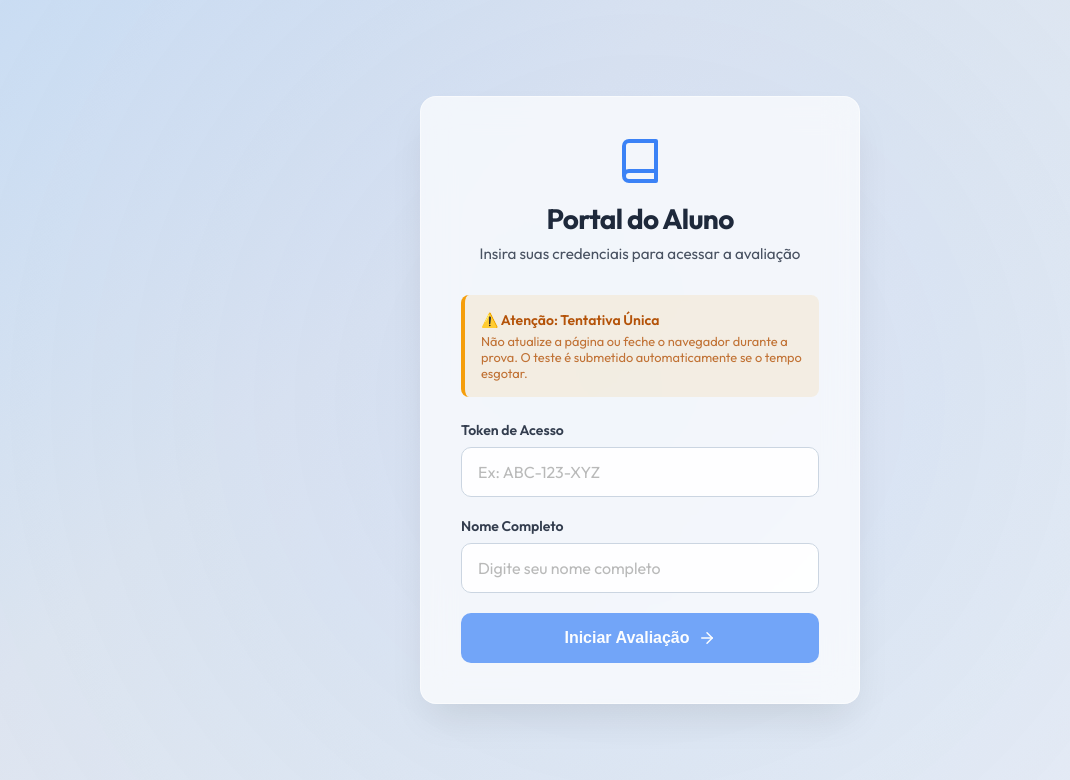
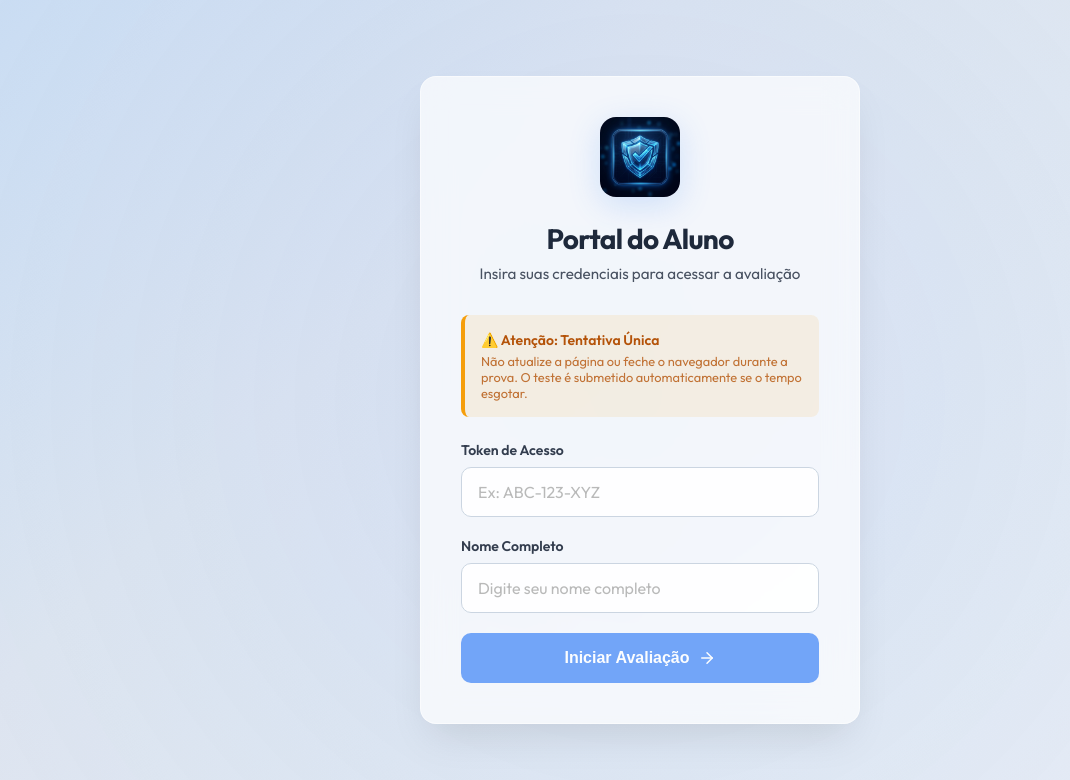
Before and after one commit to JonasGolart/questionario-online, a Next.js app in the folder apps/web/: page /aluno in a window 1280 px wide. Shown: the top 780 px of the page, without its empty margins (0-1070 px from the left). Built offline with nearby package versions, Linux system fonts and the light colour scheme; no server answers.

Commit message:
style: integrate new premium logo across admin and student portals

```diff
--- a/apps/web/src/app/aluno/page.tsx
+++ b/apps/web/src/app/aluno/page.tsx
@@ -295,10 +295,12 @@ export default function AlunoEntrada() {
 
       <div className="glass-card">
         <div className="title-container">
-          <div style={{ display: 'flex', justifyContent: 'center', marginBottom: '1rem' }}>
-            <svg width="48" height="48" viewBox="0 0 24 24" fill="none" stroke="currentColor" strokeWidth="2" strokeLinecap="round" strokeLinejoin="round" style={{ color: '#3b82f6' }}>
-              <path d="M4 19.5v-15A2.5 2.5 0 0 1 6.5 2H20v20H6.5a2.5 2.5 0 0 1 0-5H20" />
-            </svg>
+          <div style={{ display: 'flex', justifyContent: 'center', marginBottom: '1.5rem' }}>
+            <img
+              src="/logo.png"
+              alt="Questionário Online Logo"
+              style={{ width: '80px', height: '80px', objectFit: 'contain', borderRadius: '16px', boxShadow: '0 8px 32px rgba(59, 130, 246, 0.2)' }}
+            />
           </div>
           <h2 className="title">Portal do Aluno</h2>
           <p className="subtitle">Insira suas credenciais para acessar a avaliação</p>
--- a/apps/web/src/app/layout.tsx
+++ b/apps/web/src/app/layout.tsx
@@ -9,7 +9,11 @@ const outfit = Outfit({
 
 export const metadata: Metadata = {
   title: "Questionário Online",
-  description: "Plataforma de questionários da StackFAB",
+  description: "Plataforma de avaliações técnicas da StackFAB",
+  icons: {
+    icon: '/logo.png',
+    apple: '/logo.png',
+  }
 };
 
 export default function RootLayout({
```
Also changed, not shown: apps/web/src/app/admin/login/page.tsx (+4 -4 lines), apps/web/public/logo.png (added).
